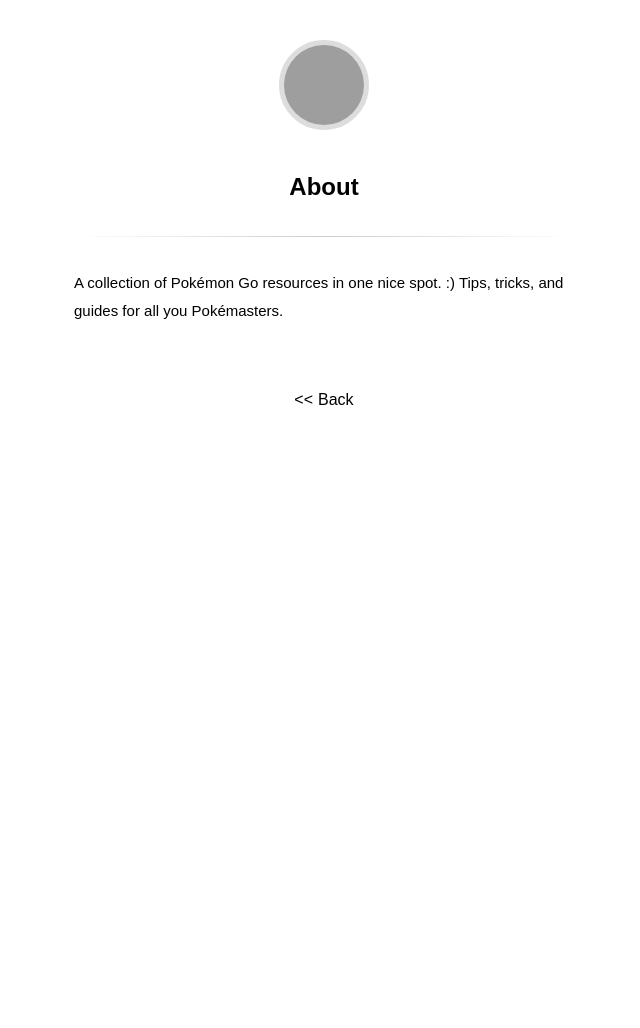
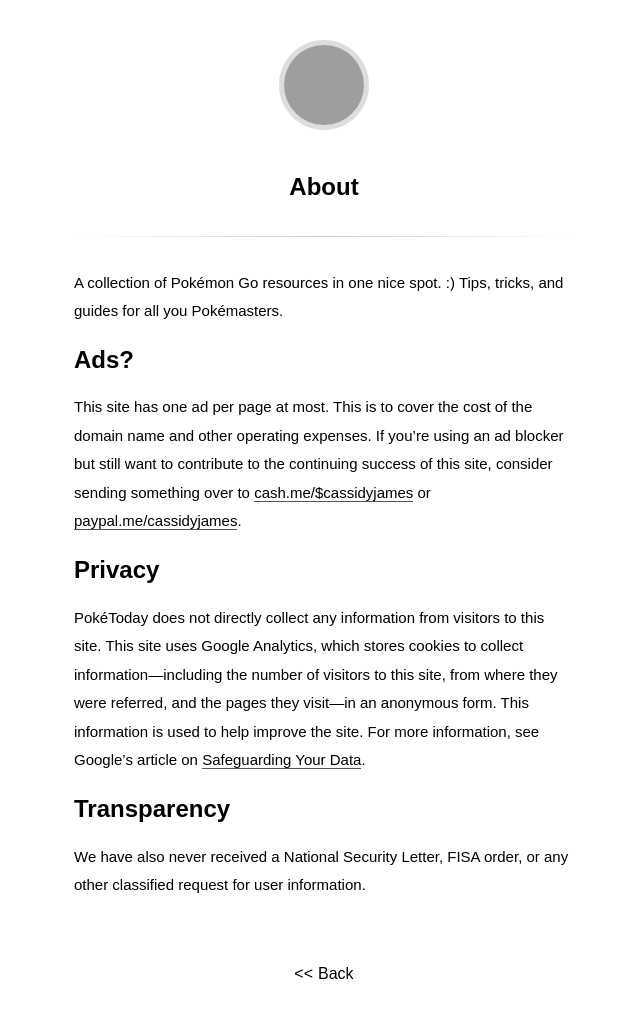
Before and after one commit to cassidyjames/poke.today, a Jekyll site: the page built from about.md, in a window 1280 px wide. Shown: the whole page, without its empty margins (316-956 px from the left). Built offline with Jekyll 4.4.1, drawn with Linux system fonts in a browser that asks for light colours; some web fonts are replaced; before the commit the page ends 900 px from its top, so only the background shows below that; grey boxes are pictures that could not be loaded.

Commit message:
Update About page

```diff
--- a/about.md
+++ b/about.md
@@ -6,3 +6,25 @@
 
 A collection of Pokémon Go resources in one nice spot. :) Tips, tricks, and
 guides for all you Pokémasters.
+
+# Ads?
+
+This site has one ad per page at most. This is to cover the cost of the domain
+name and other operating expenses. If you're using an ad blocker but still want
+to contribute to the continuing success of this site, consider sending something
+over to [cash.me/$cassidyjames](https://cash.me/$cassidyjames) or
+[paypal.me/cassidyjames](https://www.paypal.me/cassidyjames).
+
+# Privacy
+
+PokéToday does not directly collect any information from visitors to this site.
+This site uses Google Analytics, which stores cookies to collect
+information—including the number of visitors to this site, from where they were
+referred, and the pages they visit—in an anonymous form. This information is
+used to help improve the site. For more information, see Google's article on
+[Safeguarding Your Data](https://support.google.com/analytics/answer/6004245).
+
+# Transparency
+
+We have also never received a National Security Letter, FISA order, or any other
+classified request for user information.
```
